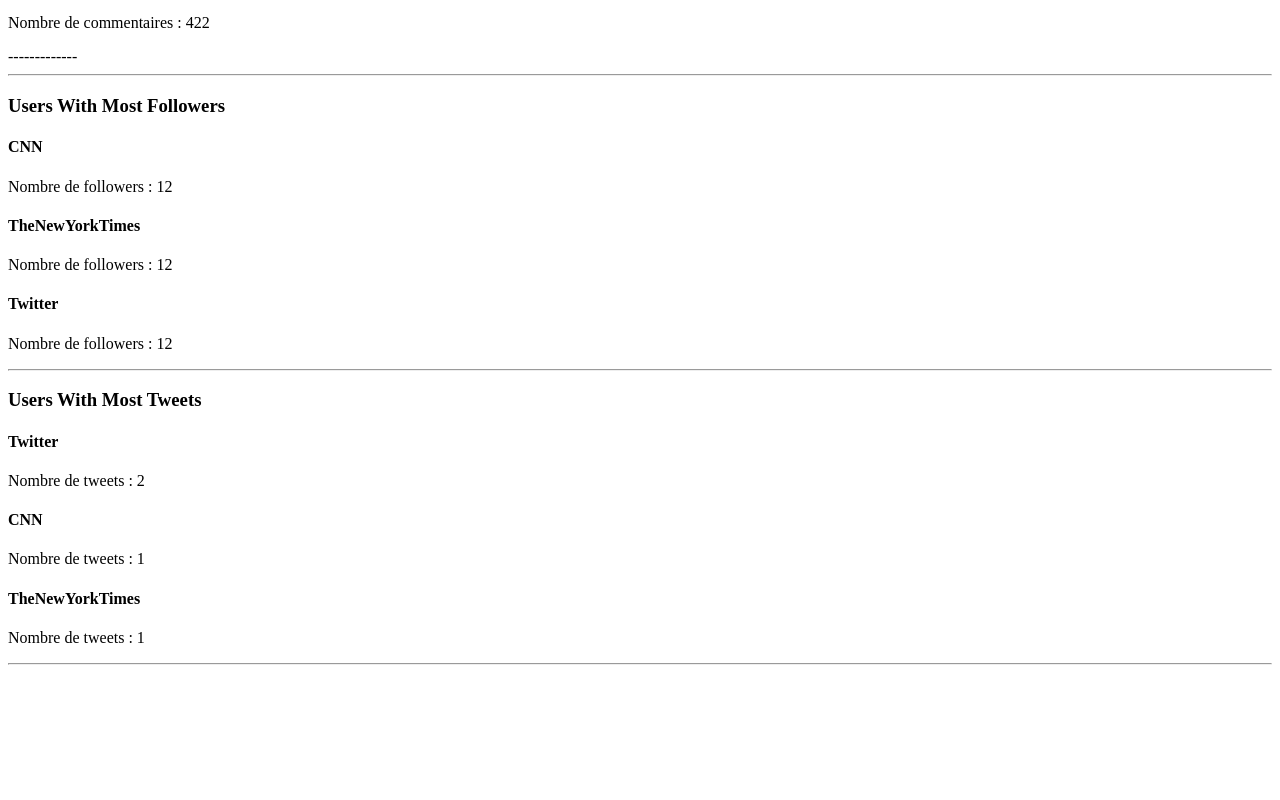
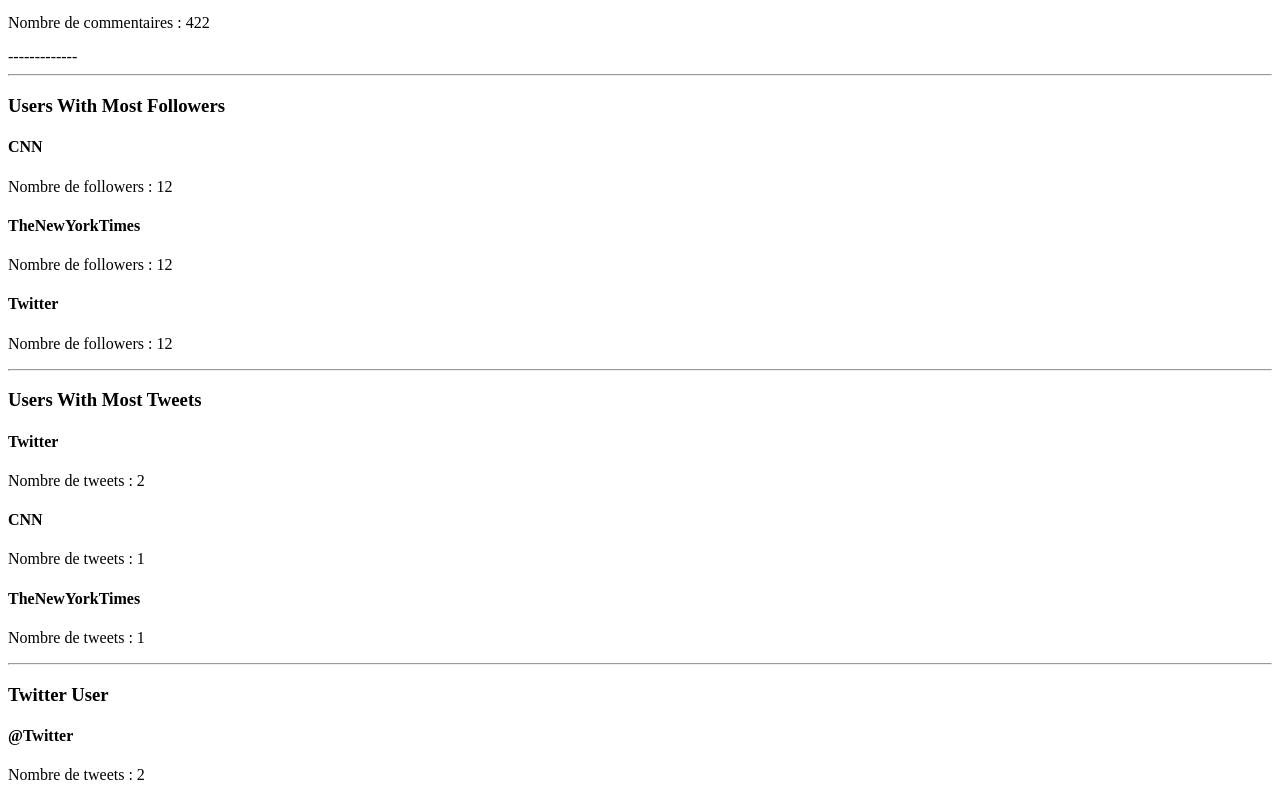
Before and after one commit to Hermacle/React-Object-Iteration, a React (Vite) app: page / in a window 1280 px wide. Shown: the part 1543-2343 px from the top of the page. Before the commit the page ends 2216 px from the top, so only its background shows below. Built offline with nearby package versions, Linux system fonts and the light colour scheme; the HTML template or start-up script is replaced by a standard one.

Commit message:
feat : the user Twitter with its number of tweets

```diff
--- a/src/App.jsx
+++ b/src/App.jsx
@@ -5,6 +5,7 @@
 import TweetsWithCriteria from './components/TweetsWithCriteria';
 import UsersWithMostFollowers from './components/UsersWithMostFollowers';
 import UsersWithMostTweets from './components/UsersWithMostTweets';
+import TwitterUser from './components/TwitterUser';
 
 function App() {
   return (
@@ -40,6 +41,11 @@
         <h3>Users With Most Tweets</h3>
         <UsersWithMostTweets />
       </div><hr />
+      {/* Option 7: Afficher l'utilisateur "Twitter" avec son nombre de tweets. */}
+      <div>
+        <h3>Twitter User</h3>
+        <TwitterUser />
+      </div>
     </>
   );
 }
--- /dev/null
+++ b/src/components/TwitterUser.jsx
@@ -0,0 +1,12 @@
+import usersData from "../data/usersData";
+
+// Option 7: Afficher l'utilisateur "Twitter" avec son nombre de tweets.
+function TwitterUser() {
+  return (
+    <div>
+      <h4>{usersData.Twitter.profile.userName}</h4>
+      <p>Nombre de tweets : {usersData.Twitter.tweets.length}</p>
+    </div>
+  )
+}
+export default TwitterUser;
```
